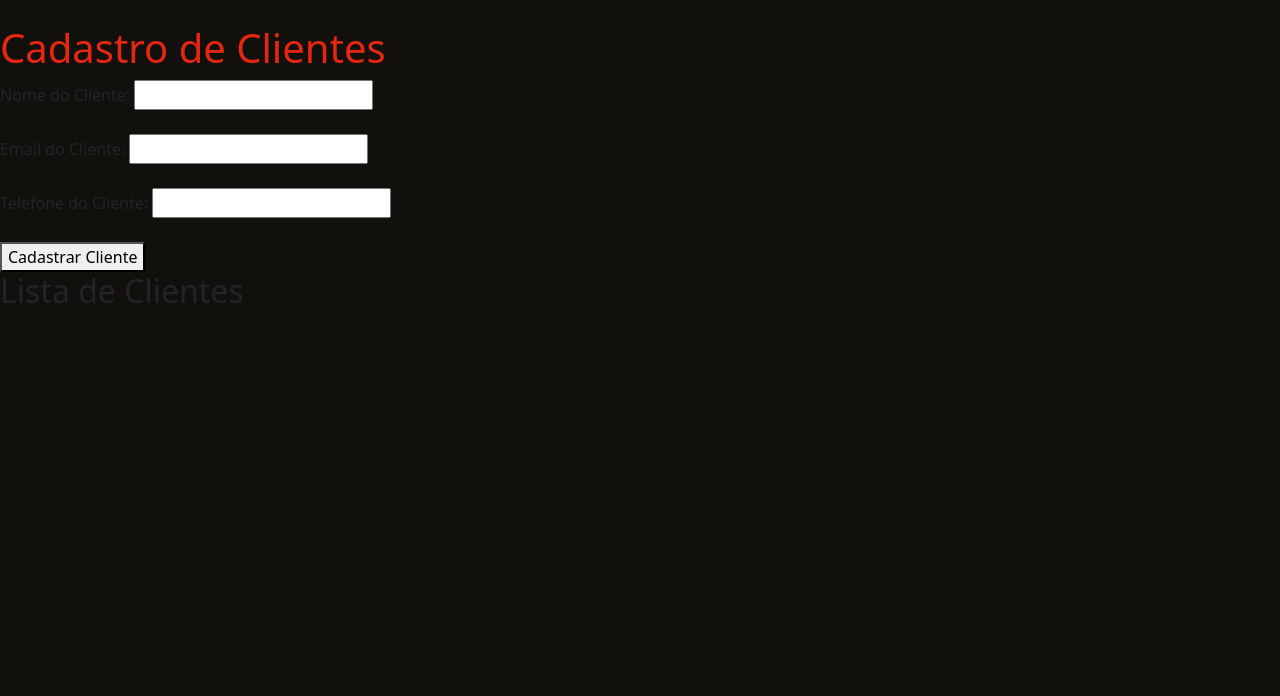
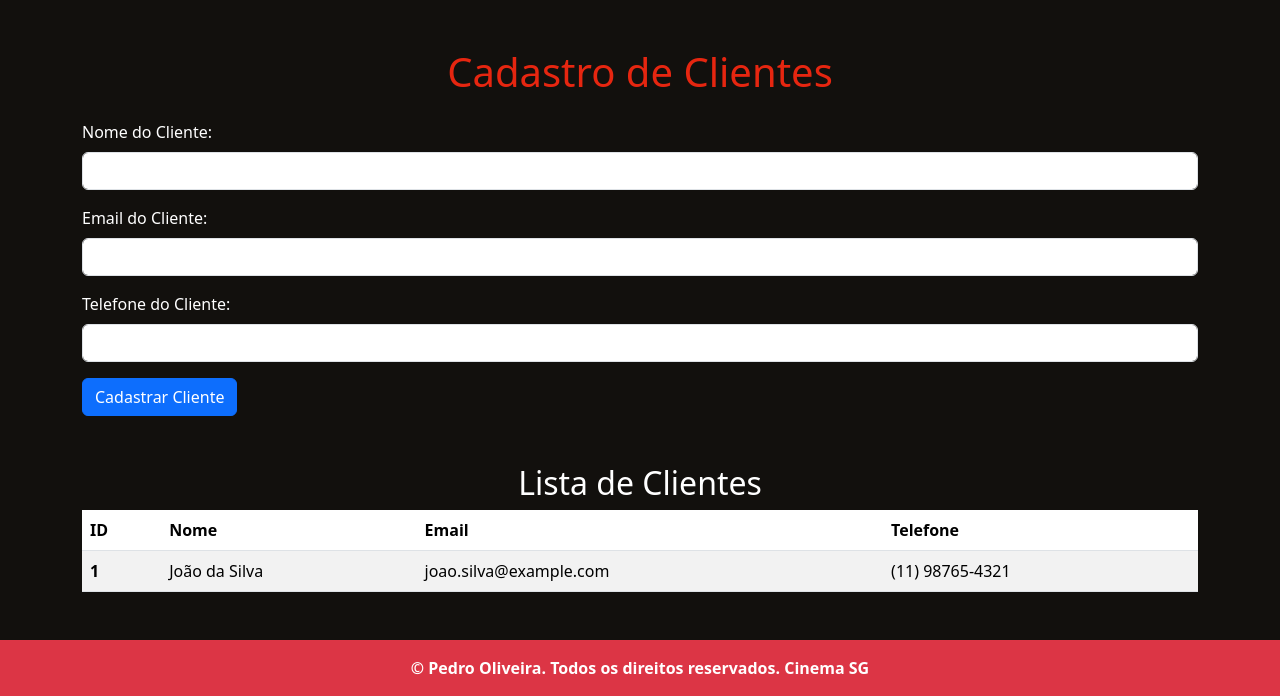
Before and after one commit to PedrOliveiraM/tecnicas-construcao-software, a website: page cinema/pages/cliente.html in a window 1280 px wide. Shown: the part 136-832 px from the top of the page. Drawn offline with nearby package versions, Linux system fonts and the light colour scheme; no server answers; a small style sheet from the web is missing.

Commit message:
:sparkles: feat : create clients page and add footer

```diff
--- a/cinema/pages/cliente.html
+++ b/cinema/pages/cliente.html
@@ -59,20 +59,56 @@
     </nav>
   </header>
 
-  <h1>Cadastro de Clientes</h1>
-  <form action="/cadastrar-cliente" method="post">
-    <label for="nomeCliente">Nome do Cliente:</label>
-    <input type="text" id="nomeCliente" name="nomeCliente" required><br><br>
+  <main class="container my-5">
+    <h1 class="text-center mb-4">Cadastro de Clientes</h1>
+    <form action="/cadastrar-cliente" method="post" class="mb-5">
+      <div class="mb-3">
+        <label for="nomeCliente" class="form-label text-white">Nome do Cliente:</label>
+        <input type="text" id="nomeCliente" name="nomeCliente" class="form-control" required>
+      </div>
 
-    <label for="emailCliente">Email do Cliente:</label>
-    <input type="email" id="emailCliente" name="emailCliente" required><br><br>
+      <div class="mb-3">
+        <label for="emailCliente" class="form-label text-white">Email do Cliente:</label>
+        <input type="email" id="emailCliente" name="emailCliente" class="form-control" required>
+      </div>
 
-    <label for="telefoneCliente">Telefone do Cliente:</label>
-    <input type="tel" id="telefoneCliente" name="telefoneCliente"><br><br>
+      <div class="mb-3">
+        <label for="telefoneCliente" class="form-label text-white">Telefone do Cliente:</label>
+        <input type="tel" id="telefoneCliente" name="telefoneCliente" class="form-control">
+      </div>
 
-    <button type="submit">Cadastrar Cliente</button>
-  </form>
-  <h2>Lista de Clientes</h2>
+      <button type="submit" class="btn btn-primary">Cadastrar Cliente</button>
+    </form>
+
+    <h2 class="text-center text-white">Lista de Clientes</h2>
+    <!-- Aqui você pode adicionar uma tabela ou outro elemento para listar os clientes -->
+    <table class="table table-striped">
+      <thead>
+        <tr>
+          <th scope="col">ID</th>
+          <th scope="col">Nome</th>
+          <th scope="col">Email</th>
+          <th scope="col">Telefone</th>
+        </tr>
+      </thead>
+      <tbody>
+        <!-- Exemplo de cliente -->
+        <tr>
+          <th scope="row">1</th>
+          <td>João da Silva</td>
+          <td>joao.silva@example.com</td>
+          <td>(11) 98765-4321</td>
+        </tr>
+        <!-- Outros clientes podem ser adicionados aqui -->
+      </tbody>
+    </table>
+  </main>
+
+  <footer class="bg-danger py-3 mt-5">
+    <div class="container d-flex justify-content-center">
+      <p class="mb-0 fw-bold text-white">&copy; Pedro Oliveira. Todos os direitos reservados. Cinema SG</p>
+    </div>
+  </footer>
 </body>
 
 </html>
```
